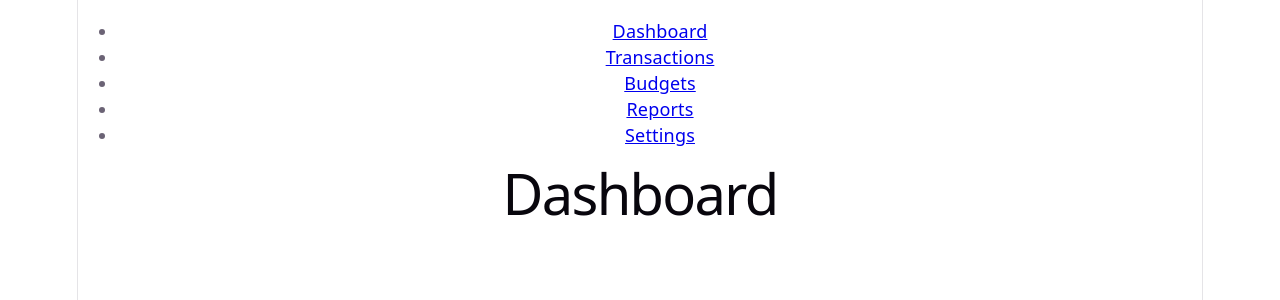
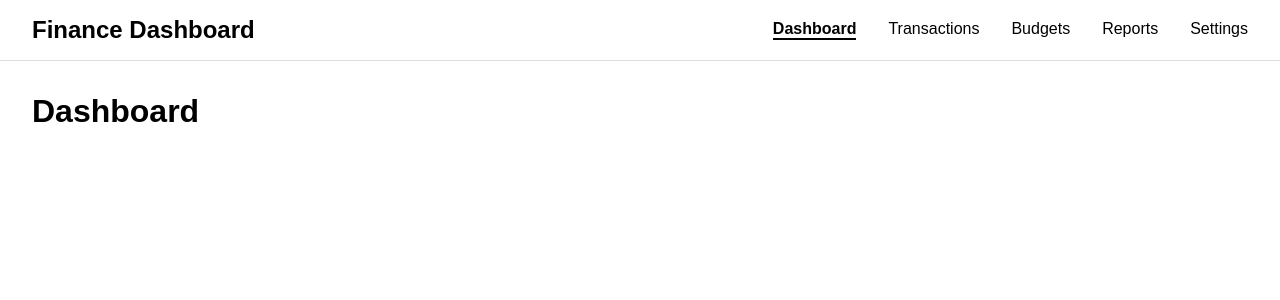
Before and after one commit to Vanish565/React_app, a React (Vite) app: page / in a window 1280 px wide. Shown: the top 300 px of the page. Built offline with nearby package versions, Linux system fonts and the light colour scheme.

Commit message:
Added a navbar and redesigned the navigation

```diff
--- /dev/null
+++ b/src/components/Navbar.jsx
@@ -0,0 +1,19 @@
+import { NavLink } from "react-router-dom";
+
+function Navbar() {
+  return (
+    <nav className="navbar">
+      <h2>Finance Dashboard</h2>
+
+      <div className="nav-links">
+        <NavLink to="/">Dashboard</NavLink>
+        <NavLink to="/transactions">Transactions</NavLink>
+        <NavLink to="/budgets">Budgets</NavLink>
+        <NavLink to="/reports">Reports</NavLink>
+        <NavLink to="/settings">Settings</NavLink>
+      </div>
+    </nav>
+  );
+}
+
+export default Navbar;
--- a/src/components/Sidebar.jsx
+++ /dev/null
@@ -1,17 +0,0 @@
-import { Link } from "react-router-dom";
-
-function Sidebar() {
-  return (
-    <nav>
-      <ul>
-        <li><Link to="/">Dashboard</Link></li>
-        <li><Link to="/transactions">Transactions</Link></li>
-        <li><Link to="/budgets">Budgets</Link></li>
-        <li><Link to="/reports">Reports</Link></li>
-        <li><Link to="/settings">Settings</Link></li>
-      </ul>
-    </nav>
-  );
-}
-
-export default Sidebar;
--- a/src/index.css
+++ b/src/index.css
@@ -1,111 +1,43 @@
-:root {
-  --text: #6b6375;
-  --text-h: #08060d;
-  --bg: #fff;
-  --border: #e5e4e7;
-  --code-bg: #f4f3ec;
-  --accent: #aa3bff;
-  --accent-bg: rgba(170, 59, 255, 0.1);
-  --accent-border: rgba(170, 59, 255, 0.5);
-  --social-bg: rgba(244, 243, 236, 0.5);
-  --shadow:
-    rgba(0, 0, 0, 0.1) 0 10px 15px -3px, rgba(0, 0, 0, 0.05) 0 4px 6px -2px;
-
-  --sans: system-ui, 'Segoe UI', Roboto, sans-serif;
-  --heading: system-ui, 'Segoe UI', Roboto, sans-serif;
-  --mono: ui-monospace, Consolas, monospace;
-
-  font: 18px/145% var(--sans);
-  letter-spacing: 0.18px;
-  color-scheme: light dark;
-  color: var(--text);
-  background: var(--bg);
-  font-synthesis: none;
-  text-rendering: optimizeLegibility;
-  -webkit-font-smoothing: antialiased;
-  -moz-osx-font-smoothing: grayscale;
-
-  @media (max-width: 1024px) {
-    font-size: 16px;
-  }
-}
-
-@media (prefers-color-scheme: dark) {
-  :root {
-    --text: #9ca3af;
-    --text-h: #f3f4f6;
-    --bg: #16171d;
-    --border: #2e303a;
-    --code-bg: #1f2028;
-    --accent: #c084fc;
-    --accent-bg: rgba(192, 132, 252, 0.15);
-    --accent-border: rgba(192, 132, 252, 0.5);
-    --social-bg: rgba(47, 48, 58, 0.5);
-    --shadow:
-      rgba(0, 0, 0, 0.4) 0 10px 15px -3px, rgba(0, 0, 0, 0.25) 0 4px 6px -2px;
-  }
-
-  #social .button-icon {
-    filter: invert(1) brightness(2);
-  }
+* {
+  margin: 0;
+  padding: 0;
+  box-sizing: border-box;
 }
 
 body {
-  margin: 0;
+  font-family: Arial, sans-serif;
 }
 
-#root {
-  width: 1126px;
-  max-width: 100%;
-  margin: 0 auto;
-  text-align: center;
-  border-inline: 1px solid var(--border);
-  min-height: 100svh;
+.navbar {
   display: flex;
-  flex-direction: column;
-  box-sizing: border-box;
+  justify-content: space-between;
+  align-items: center;
+
+  padding: 1rem 2rem;
+
+  border-bottom: 1px solid #ddd;
 }
 
-h1,
-h2 {
-  font-family: var(--heading);
-  font-weight: 500;
-  color: var(--text-h);
+.nav-links {
+  display: flex;
+  gap: 2rem;
 }
 
-h1 {
-  font-size: 56px;
-  letter-spacing: -1.68px;
-  margin: 32px 0;
-  @media (max-width: 1024px) {
-    font-size: 36px;
-    margin: 20px 0;
-  }
-}
-h2 {
-  font-size: 24px;
-  line-height: 118%;
-  letter-spacing: -0.24px;
-  margin: 0 0 8px;
-  @media (max-width: 1024px) {
-    font-size: 20px;
-  }
-}
-p {
-  margin: 0;
+.nav-links a {
+  text-decoration: none;
+  color: black;
+  font-weight: 500;
 }
 
-code,
-.counter {
-  font-family: var(--mono);
-  display: inline-flex;
-  border-radius: 4px;
-  color: var(--text-h);
+.nav-links a.active {
+  font-weight: bold;
+  border-bottom: 2px solid black;
 }
 
-code {
-  font-size: 15px;
-  line-height: 135%;
-  padding: 4px 8px;
-  background: var(--code-bg);
+.nav-links a:hover {
+  color: #555;
 }
+
+.container {
+  padding: 2rem;
+}
--- a/src/layouts/MainLayout.jsx
+++ b/src/layouts/MainLayout.jsx
@@ -1,12 +1,12 @@
-import Sidebar from "../components/Sidebar";
+import Navbar from "../components/Navbar";
 import { Outlet } from "react-router-dom";
 
 function MainLayout() {
   return (
     <div>
-      <Sidebar />
+      <Navbar />
 
-      <main>
+      <main className="container">
         <Outlet />
       </main>
     </div>
```
Also changed, not shown: src/App.css (deleted, +0 -184 lines).
